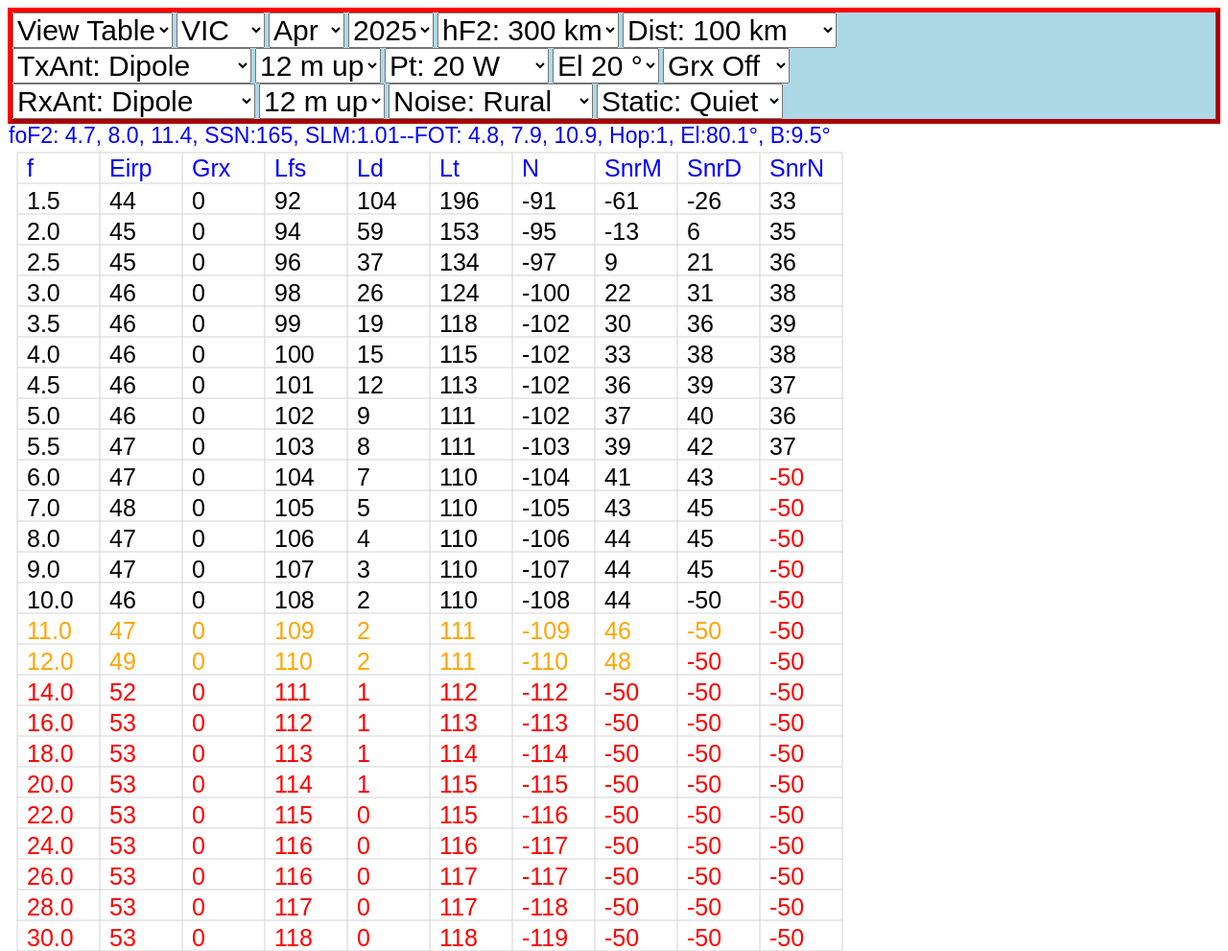
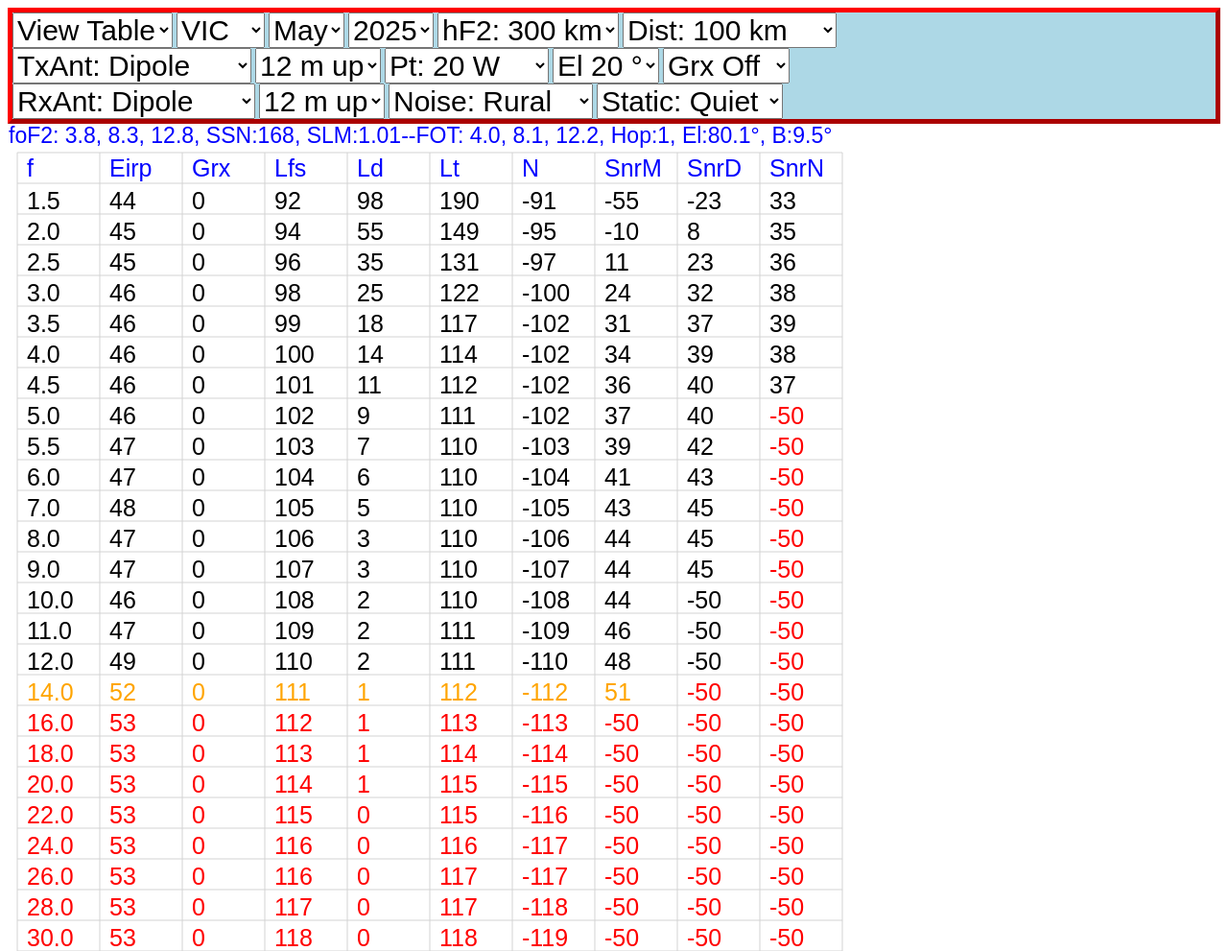
Before and after one commit to TinoPavic1/NVIS-1D, a plain HTML site: page index.html in a window 1280 px wide. Shown: the top 991 px of the page at 96% size. Drawn offline with Linux system fonts and the light colour scheme.

Commit message:
Add files via upload

```diff
--- a/index.html
+++ b/index.html
@@ -5,7 +5,7 @@
 
 
 <head>
-  <title>NVIS v1201 TinoPavic VK3EGN</title>
+  <title>NVIS v1202 TinoPavic VK3EGN</title>
   <!--  <meta name="viewport" content="width=device-width">   -->
 </head>
 
@@ -43,8 +43,8 @@
     <option value=1>Jan</option>
     <option value=2>Feb</option>
     <option value=3>Mar</option>
-    <option value=4 selected>Apr</option>
-    <option value=5>May</option>
+    <option value=4>Apr</option>
+    <option value=5 selected>May</option>
     <option value=6 >Jun</option>
     <option value=7>Jul</option>
     <option value=8>Aug</option>
--- a/nvis.js
+++ b/nvis.js
@@ -159,19 +159,19 @@ function calcfoF2(nvis) {  // foF2 daily minimum   min 2.0, lat+0.5, fold at S 2
 
 function latestfoF2(nvis) {  // current foF2 min max from Ionosondes
   var t=nvis.lat;
-  var f1=3.0, f3=0.0;          // Mawson Station, Antarctica
-  if(t>-50) {f1=3.5; f3=7.7; } // Hobart
-  if(t>-40) {f1=5.0; f3=10.0; } // Learmonth, Vic
-  if(t>-36) {f1=3.5; f3=8.0; } // Canberra
-  if(t>-34.5) {f1=4.2; f3=9.0; } // Camden, Sydney
-  if(t>-32.5) {f1=4.2; f3=9.0; } // Perth
-  if(t>-31) {f1=5.0;  f3=11.5;  } // Brisbane
-  if(t>-23) {f1=5.5; f3=12.6; }    // Townsville
-  if(t>-15) {f1=6.0; f3=14.5; }   // Darwin
+  var f1=3.0, f3=10.0;          // Mawson Station, Antarctica
+  if(t>-50) {f1=4.2; f3=11.0; } // Hobart
+  if(t>-40) {f1=3.8; f3=12.5; } // Learmonth, Vic
+  if(t>-36) {f1=4.5; f3=11.2; } // Canberra
+  if(t>-34.5) {f1=4.2; f3=12.0; } // Camden, Sydney
+  if(t>-32.5) {f1=4.2; f3=12.0; } // Perth
+  if(t>-31) {f1=4.6;  f3=12.5;  } // Brisbane
+  if(t>-23) {f1=3.6; f3=12.0; }    // Townsville
+  if(t>-15) {f1=4.6; f3=17.5; }   // Darwin
   f2 = (f1+f3)/2;// adjust f2
   console.log("latestfoF2(), f1= " + f1.toFixed(1) + ",f3=" + f3.toFixed(1));
   // Mix with prediction
-  var ye=2025, mo=3, da=17;   // date when Ionosonde adjusted
+  var ye=2025, mo=4, da=30;   // date when Ionosonde adjusted
   var d1 = ye*365 + mo*30.5 + da;
   var d2 = nvis.year*365 + nvis.month*30.5 + 15; // adjustment age in days
   var me=(d2-d1)/90; me=Math.abs(me); // mix factor
```
